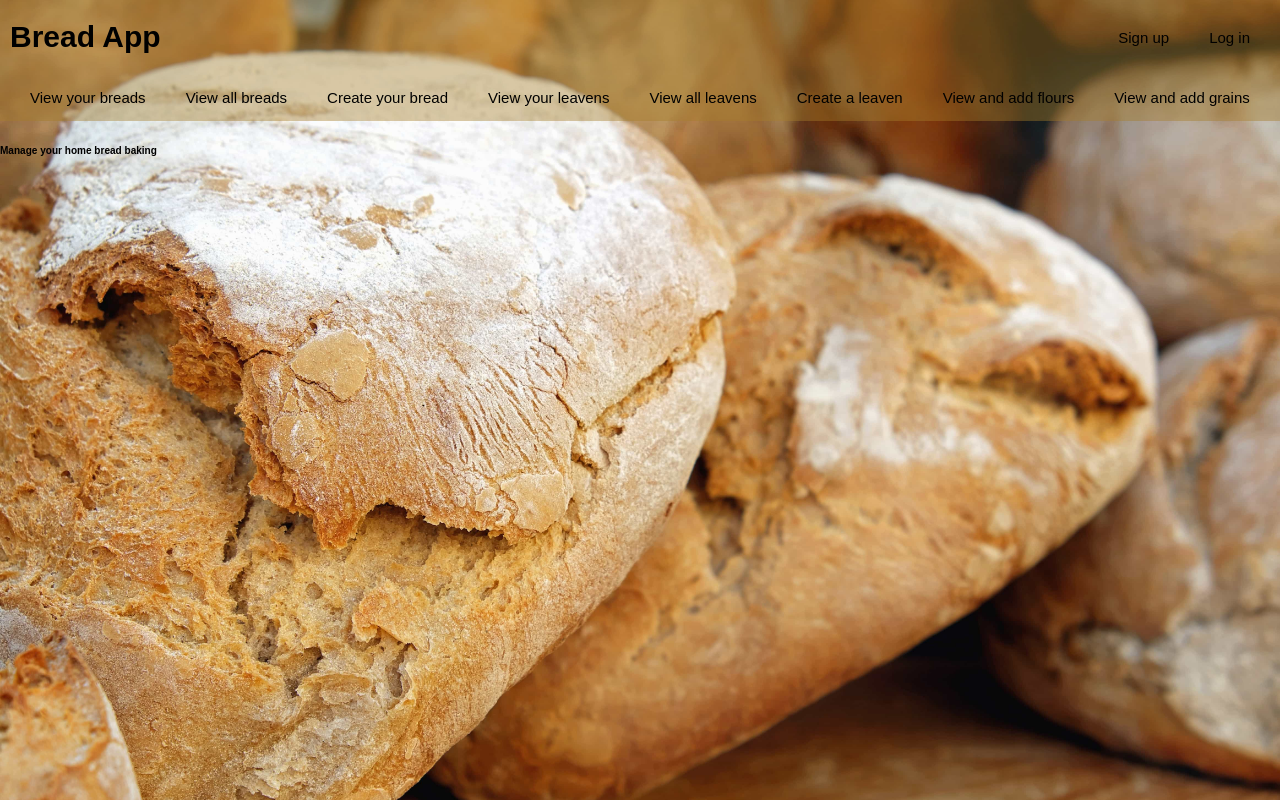
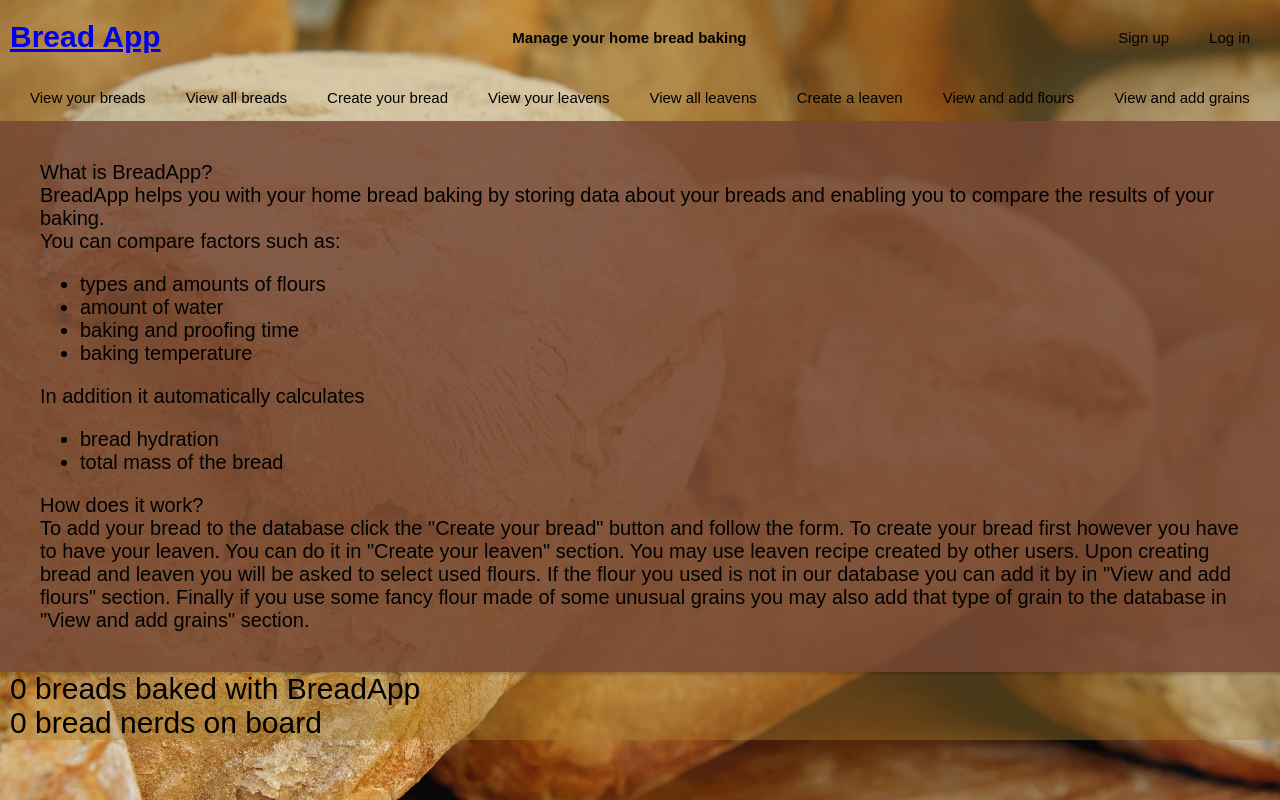
Before and after one commit to lukaszw92/BreadApp, a Django app: page / in a window 1280 px wide. Run offline with Django 3.2, Linux system fonts and the light colour scheme; data that the repository does not hold is empty.

Commit message:
Main page with explanation and statistics

```diff
--- a/BreadApp/urls.py
+++ b/BreadApp/urls.py
@@ -17,9 +17,11 @@ from django.contrib import admin
 from django.urls import path, include
 from django.views.generic import TemplateView
 
+from bread.views import MainPageView
+
 urlpatterns = [
     path('admin/', admin.site.urls),
-    path('', TemplateView.as_view(template_name='index.html'), name='main'),
+    path('', MainPageView.as_view(), name='main'),
     path("baking/", include('bread.urls')),
     path("accounts/", include('accounts.urls')),
 ]
--- a/accounts/models.py
+++ b/accounts/models.py
@@ -1 +1,7 @@
 from django.contrib.auth.models import User
+
+def total_users():
+    total = 0
+    for user in User.objects.all():
+        total += 1
+    return total
--- a/bread/models.py
+++ b/bread/models.py
@@ -44,6 +44,21 @@ class Bread(models.Model):
     rating = models.IntegerField(choices=list(zip(range(1, 11), range(1, 11))))
     notes = models.TextField(null=True, blank=True)
     user = models.ForeignKey(User, on_delete=models.CASCADE)
+
+
+    @staticmethod
+    def get_all_breads_quantity():
+        total = 0
+        for bread in Bread.objects.all():
+            total += 1
+        return total
+
+    @staticmethod
+    def get_user_bread_quantity(request):
+        total = 0
+        for bread in Bread.objects.filter(user=request.user):
+            total += 1
+        return total
 
 
     """
--- a/bread/static/css/index_style.css
+++ b/bread/static/css/index_style.css
@@ -23,8 +23,31 @@ body {
     margin: 0;
 }
 
+.statistic {
+    display: flex;
+    align-items: center;
+    justify-content: space-between;
+    padding:0 10px;
+    background: rgba(165, 124, 42, 0.42);
+    font-size: 30px;
 
-.logo {}
+}
+
+.main_text {
+    font-size: 20px;
+    alignment: center;
+    text-align: justify-all;
+    background: rgba(120, 75, 51, 0.9);
+    display: inline-flex;
+    flex-direction: column;
+    padding: 40px;
+    box-shadow: 1px 2px 3px rgba(0, 0, 0, 0.2);
+
+}
+
+
+.logo {
+}
 
 .menu {
 
@@ -80,8 +103,6 @@ body {
 }
 
 
-
-
 .edit {
     background: blue;
     color: #ffffff;
--- a/bread/views.py
+++ b/bread/views.py
@@ -7,12 +7,25 @@ from django.views.generic import CreateView, ListView, DeleteView, UpdateView
 
 from bread.models import Grain, Flour, Leaven, FlourInLeaven, Bread, FlourInBread
 from bread.forms import LeavenForm, FlourInLeavenForm, BreadForm
+from accounts.models import total_users
+
+
+class MainPageView(View):
+
+    def get(self, request):
+        all_breads = Bread.get_all_breads_quantity()
+        if request.user.is_anonymous:
+            user_breads = "None"
+        else:
+            user_breads = Bread.get_user_bread_quantity(request)
+        users = total_users()
+        context = {'all_breads': all_breads, 'user_breads': user_breads, 'users': users}
+        return render(request, 'main.html', context)
 
 
 """Bread related views"""
 
 """ShowBreadsView displays all breads created by the user who is currently logged in"""
-
 
 class ShowBreadsView(View):
     def get(self, request):
--- a/templates/index.html
+++ b/templates/index.html
@@ -13,7 +13,7 @@
 
 
 <header class="header">
-        <h1 class="logo"> Bread App </h1>
+        <h1 class="logo"> <a href="/"> Bread App </a>  </h1> <h4> Manage your home bread baking </h4>
 
         <nav class="menu">
             <ul class="menu-list">
@@ -52,19 +52,17 @@
 </div>
 </header>
 
-
 {% block content %}
 
 
 {% endblock content %}
 
-<h6 class="logo"> Manage your home bread baking </h6>
+
 
 <link href="{% static 'css/style.css' %}" rel="stylesheet">
 <link href="{% static 'css/index_style.css' %}" rel="stylesheet">
 <link href="{% static 'css/form_style.css' %}" rel="stylesheet">
 
 
-
 </body>
 </html>
--- /dev/null
+++ b/templates/main.html
@@ -0,0 +1,37 @@
+{% extends 'index.html' %}
+{% block content %}
+
+<div class="main_text">
+    What is BreadApp?<br>
+    BreadApp helps you with your home bread baking
+    by storing data about your breads and enabling you to compare the results of your baking.<br>
+    You can compare factors such as:<br>
+    <ul>
+        <li>types and amounts of flours</li>
+        <li>amount of water</li>
+        <li>baking and proofing time</li>
+        <li>baking temperature</li>
+    </ul>
+    In addition it automatically calculates
+    <ul>
+        <li>bread hydration</li>
+        <li>total mass of the bread</li>
+    </ul>
+    How does it work?<br>
+    To add your bread to the database click the "Create your bread" button and follow the form.
+    To create your bread first however you have to have your leaven. You can do it in "Create your leaven" section.
+    You may use leaven recipe created by other users.
+    Upon creating bread and leaven you will be asked to select used flours. If the flour you used is not in our database
+    you can add it by in "View and add flours" section.
+    Finally if you use some fancy flour made of some unusual grains
+    you may also add that type of grain to the database in "View and add grains" section.
+
+</div>
+
+    <div class="statistic">{{ all_breads }} breads baked with BreadApp</div>
+    {% if user.is_authenticated %}
+    <div class="statistic">{{ user_breads }} of which were made by You </div>
+    {% endif %}
+        <div class="statistic">{{ users }} bread nerds on board</div>
+
+{% endblock %}
```
